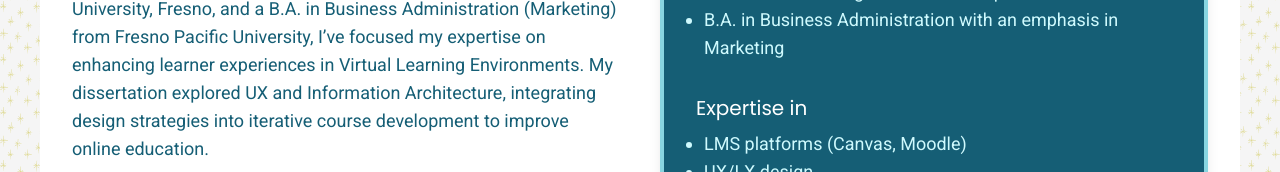
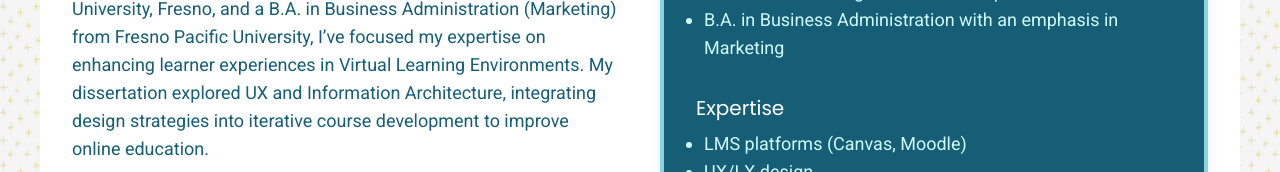
Before and after one commit to keith-corona/design-education-portfolio, a SvelteKit app: page /instructional-design in a window 1280 px wide. Shown: the part 478-650 px from the top of the page. Built offline with nearby package versions, Linux system fonts and the light colour scheme.

Commit message:
verbiage

```diff
--- a/src/routes/instructional-design/+page.svelte
+++ b/src/routes/instructional-design/+page.svelte
@@ -88,7 +88,7 @@
         </ul>
       </div>
       <div class="px-4">
-        <h3 class="text-white text-xl pt-6">Expertise in</h3>
+        <h3 class="text-white text-xl pt-6">Expertise</h3>
         <ul class="p-2 list-disc">
           <li class="text-lg sm:text-lg md:text-lg">
             LMS platforms (Canvas, Moodle)
```
